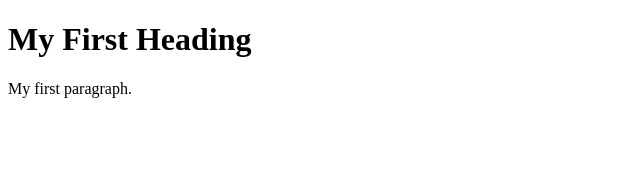
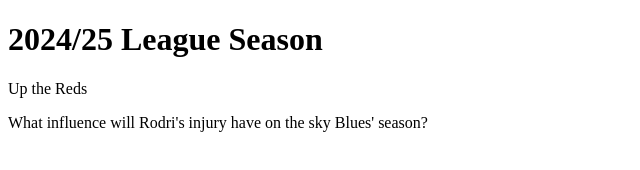
Before and after one commit to MaximeLetailleur/MaximeLetailleur.github.io, a plain HTML site: page Index.html in a window 1280 px wide. Shown: the whole page, without its empty margins (0-640 px from the left). Drawn offline with Linux system fonts and the light colour scheme.

Commit message:
Update and rename Example1.html to Index.html

```diff
--- a/Example1.html
+++ b/Index.html
@@ -17,14 +17,15 @@ if you find that useful -->
 <!-- The head contains things that you do not see on the page -->
 
 <head>
-    <title>Page Title</title>
+    <title>Premier League Rankings</title>
 </head>
 
 <!-- The body contains thigs you see -->
 <!-- Most elements both open and close, with the content in the middle -->
 <!-- Indenting is optional, but helps with readability -->
 <body>
-    <h1>My First Heading</h1>
-    <p>My first paragraph.</p>
+    <h1>2024/25 League Season</h1>
+    <p>Up the Reds</p>
+    <p>What influence will Rodri's injury have on the sky Blues' season?</p>
 </body>
 </html>
```
